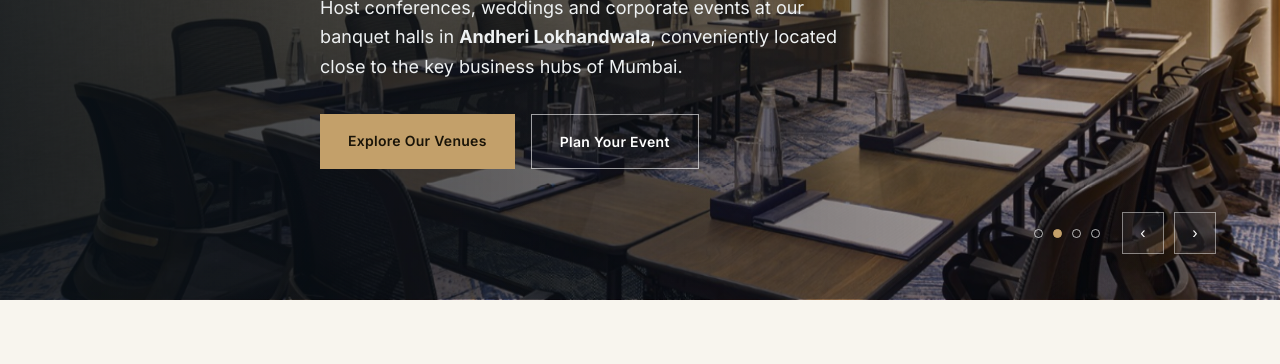
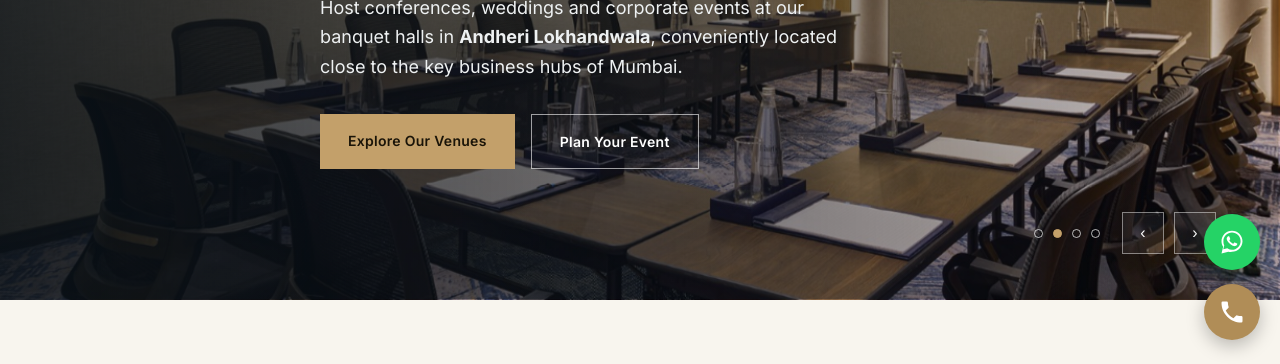
Before and after one commit to hospitalityminds108/Fairfield, a plain HTML site: page index.html in a window 1280 px wide. Shown: the part 436-800 px from the top of the page. Drawn offline with Linux system fonts and the light colour scheme.

Commit message:
Add floating action buttons for WhatsApp and Call

```diff
--- a/index.html
+++ b/index.html
@@ -6,6 +6,7 @@
 <title>Vira & Reva Banquets | Banquet Halls in Andheri Lokhandwala</title>
 <meta name="description" content="Book Vira & Reva Banquets at Fairfield by Marriott Andheri Lokhandwala— premium banquet halls for weddings, conferences and corporate events near Lokhandwala.">
 <link rel="stylesheet" href="styles.css">
+
 </head>
 <body>
 
@@ -271,6 +272,18 @@
 
 <button class="back-to-top" id="backToTop" aria-label="Back to top">&#8593;</button>
 
+<!-- ===== Floating Action Buttons: WhatsApp & Call ===== -->
+<div class="floating-buttons">
+  <a class="float-btn whatsapp" href="https://wa.me/919833012386?text=Hi%2C%20I%27d%20like%20to%20enquire%20about%20booking%20Vira%20%26%20Reva%20Banquets." target="_blank" rel="noopener noreferrer" aria-label="Chat on WhatsApp">
+    <span class="label">Chat on WhatsApp</span>
+    <svg viewBox="0 0 32 32" aria-hidden="true"><path d="M16.001 3C9.373 3 4 8.373 4 15c0 2.362.68 4.564 1.857 6.42L4 29l7.77-1.826A11.94 11.94 0 0 0 16.001 27C22.629 27 28 21.627 28 15S22.629 3 16.001 3zm0 21.818a9.77 9.77 0 0 1-4.98-1.363l-.357-.212-4.61 1.084 1.107-4.49-.233-.367A9.78 9.78 0 0 1 6.182 15c0-5.42 4.4-9.818 9.819-9.818S25.818 9.58 25.818 15 21.42 24.818 16.001 24.818zm5.4-7.34c-.296-.148-1.753-.865-2.025-.964-.271-.099-.469-.148-.667.148-.198.297-.766.964-.94 1.162-.173.198-.346.223-.642.075-.297-.148-1.253-.462-2.386-1.473-.882-.786-1.478-1.757-1.652-2.054-.173-.297-.019-.457.13-.605.134-.133.297-.347.445-.52.148-.174.198-.298.297-.496.099-.198.05-.372-.025-.52-.074-.148-.667-1.608-.914-2.203-.24-.578-.485-.5-.667-.51l-.568-.01c-.198 0-.52.075-.792.372-.272.297-1.04 1.017-1.04 2.478 0 1.462 1.065 2.874 1.213 3.072.148.198 2.096 3.2 5.078 4.489.71.307 1.263.49 1.694.627.712.226 1.36.194 1.872.118.571-.085 1.753-.717 2-1.41.247-.693.247-1.286.173-1.41-.074-.124-.272-.198-.568-.347z"/></svg>
+  </a>
+  <a class="float-btn call" href="tel:+919833012386" aria-label="Call Vira & Reva Banquets">
+    <span class="label">Call Us</span>
+    <svg viewBox="0 0 24 24" aria-hidden="true"><path d="M6.62 10.79a15.05 15.05 0 0 0 6.59 6.59l2.2-2.2a1 1 0 0 1 1.02-.24 11.36 11.36 0 0 0 3.57.57 1 1 0 0 1 1 1V20a1 1 0 0 1-1 1C10.61 21 3 13.39 3 4a1 1 0 0 1 1-1h3.5a1 1 0 0 1 1 1 11.36 11.36 0 0 0 .57 3.57 1 1 0 0 1-.25 1.02z"/></svg>
+  </a>
+</div>
+
 <script src="script.js"></script>
 </body>
 </html>
```
